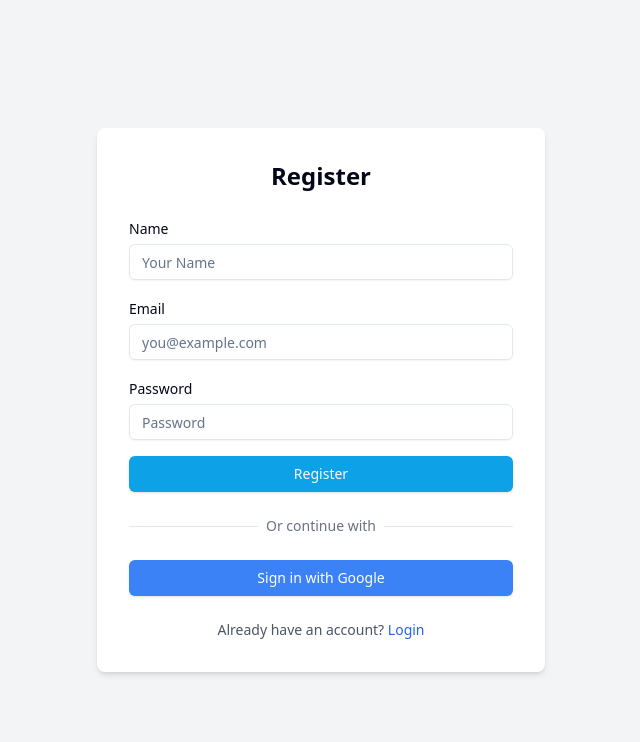
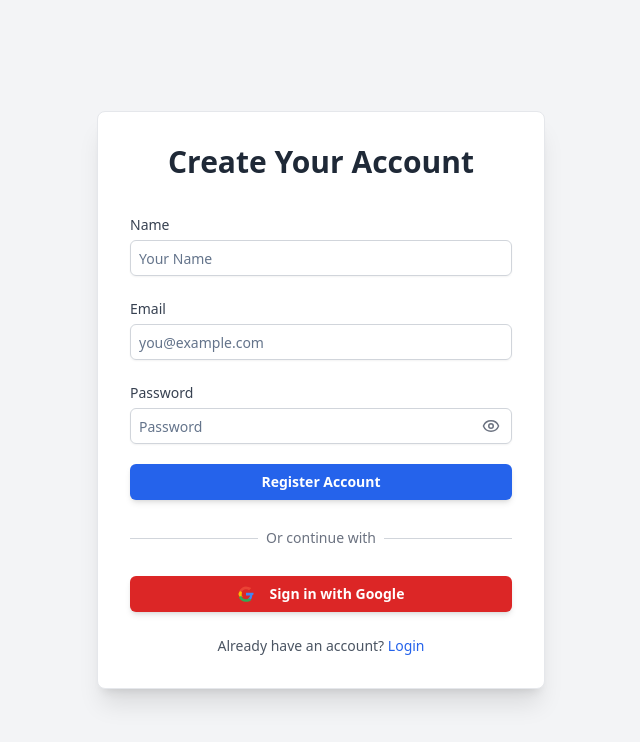
Before and after one commit to Sahityah/Portpolio_Core_Front, a React (Vite) app: page /register in a window 1280 px wide. Shown: the top 742 px of the page, without its empty margins (319-959 px from the left). Built offline with nearby package versions, Linux system fonts and the light colour scheme; no server answers.

Commit message:
fixed : error related registration page and enhaced features

```diff
--- a/src/pages/RegisterPage.tsx
+++ b/src/pages/RegisterPage.tsx
@@ -1,13 +1,15 @@
 // src/pages/RegisterPage.tsx
 
-import React, { useState } from 'react';
+import React, { useState ,useEffect} from 'react';
+import { useNavigate } from 'react-router-dom'; // Import useNavigate for redirection
 import useAuthStore from '@/store/useAuthStore'; // Adjust this path if your useAuthStore is elsewhere
 import { Button } from '@/components/ui/button'; // Example UI components (adjust paths as needed)
 import { Input } from '@/components/ui/input';
 import { Label } from '@/components/ui/label';
+import { Eye, EyeOff } from 'lucide-react'; // For show/hide password icon
 
 const RegisterPage: React.FC = () => {
-  // Correctly use the hook to get auth functions and state
+  const navigate = useNavigate(); // Initialize navigate hook
   const { register, loginWithGoogle, isAuthenticated } = useAuthStore();
 
   const [name, setName] = useState('');
@@ -15,19 +17,77 @@ const RegisterPage: React.FC = () => {
   const [password, setPassword] = useState('');
   const [loading, setLoading] = useState(false);
   const [error, setError] = useState<string | null>(null);
+  const [showPassword, setShowPassword] = useState(false); // State for password visibility
+
+  // State for client-side validation errors
+  const [nameError, setNameError] = useState<string | null>(null);
+  const [emailError, setEmailError] = useState<string | null>(null);
+  const [passwordError, setPasswordError] = useState<string | null>(null);
+
+  // Client-side validation logic
+  const validateForm = () => {
+    let isValid = true;
+    setNameError(null);
+    setEmailError(null);
+    setPasswordError(null);
+
+    if (!name.trim()) {
+      setNameError('Name is required.');
+      isValid = false;
+    }
+
+    if (!email.trim()) {
+      setEmailError('Email is required.');
+      isValid = false;
+    } else if (!/\S+@\S+\.\S+/.test(email)) { // Basic email regex
+      setEmailError('Invalid email format.');
+      isValid = false;
+    }
+
+    if (!password) {
+      setPasswordError('Password is required.');
+      isValid = false;
+    } else if (password.length < 6) { // Minimum password length
+      setPasswordError('Password must be at least 6 characters long.');
+      isValid = false;
+    }
+
+    return isValid;
+  };
+
+  const getPasswordStrength = (pwd: string) => {
+    let strength = 0;
+    if (pwd.length > 5) strength++;
+    if (pwd.length > 8) strength++;
+    if (/[A-Z]/.test(pwd)) strength++;
+    if (/[a-z]/.test(pwd)) strength++;
+    if (/[0-9]/.test(pwd)) strength++;
+    if (/[^A-Za-z0-9]/.test(pwd)) strength++; // Special characters
+
+    if (strength < 3) return { text: 'Weak', color: 'text-red-500' };
+    if (strength < 5) return { text: 'Medium', color: 'text-yellow-500' };
+    return { text: 'Strong', color: 'text-green-500' };
+  };
+
+  const passwordStrength = getPasswordStrength(password);
 
   const handleSubmit = async (e: React.FormEvent) => {
     e.preventDefault();
+    if (!validateForm()) {
+      return; // Stop if client-side validation fails
+    }
+
     setError(null);
     setLoading(true);
     try {
       await register(name, email, password);
-      // Optional: Redirect to dashboard or show success message on successful registration
-      // navigate('/dashboard'); // If you're using useNavigate from react-router-dom
       console.log('Registration successful!');
+      navigate('/dashboard'); // Redirect to dashboard on successful registration
     } catch (err: any) {
       console.error('Registration failed:', err);
-      setError(err.message || 'Registration failed. Please try again.');
+      // More specific error handling if backend sends distinct error codes/messages
+      const errorMessage = err.response?.data?.message || err.message || 'Registration failed. Please try again.';
+      setError(errorMessage);
     } finally {
       setLoading(false);
     }
@@ -37,79 +97,111 @@ const RegisterPage: React.FC = () => {
     setError(null);
     setLoading(true);
     try {
-      // In a real application, you'd trigger the Google One Tap/OAuth flow here
-      // and get the credential. For this example, we'll use a mock credential.
-      await loginWithGoogle("mock_google_credential_from_ui");
+      // In a real application, you would integrate Google One Tap or OAuth 2.0 flow here.
+      // This typically involves:
+      // 1. Initializing Google Identity Services client (gapi.client.init or google.accounts.id.initialize).
+      // 2. Displaying the Google One Tap prompt or a Google sign-in button.
+      // 3. Handling the successful credential response (ID token).
+      // 4. Sending the ID token to your backend via loginWithGoogle.
+
+      // For this example, we're using a mock credential.
+      await loginWithGoogle("mock_google_credential_from_ui_flow");
       console.log('Google login successful!');
+      navigate('/dashboard'); // Redirect on successful Google login
     } catch (err: any) {
       console.error('Google login failed:', err);
-      setError(err.message || 'Google login failed. Please try again.');
+      const errorMessage = err.response?.data?.message || err.message || 'Google sign-in failed. Please try again.';
+      setError(errorMessage);
     } finally {
       setLoading(false);
     }
   };
 
-  // If already authenticated, perhaps redirect or show different content
+  // If already authenticated, redirect to dashboard
+  useEffect(() => {
     if (isAuthenticated) {
-    // return <p>You are already logged in!</p>; // Or redirect via navigate('/dashboard')
+      navigate('/dashboard');
     }
+  }, [isAuthenticated, navigate]);
 
   return (
-    <div className="flex flex-col items-center justify-center min-h-screen bg-gray-100 p-4">
-      <div className="w-full max-w-md bg-white p-8 rounded-lg shadow-md">
-        <h2 className="text-2xl font-bold text-center mb-6">Register</h2>
+    <div className="flex flex-col items-center justify-center min-h-screen bg-gray-100 p-4 font-inter">
+      <div className="w-full max-w-md bg-white p-8 rounded-lg shadow-xl border border-gray-200">
+        <h2 className="text-3xl font-extrabold text-center text-gray-800 mb-8">Create Your Account</h2>
 
         {error && (
-          <div className="bg-red-100 border border-red-400 text-red-700 px-4 py-3 rounded relative mb-4" role="alert">
-            <span className="block sm:inline">{error}</span>
+          <div className="bg-red-100 border border-red-400 text-red-700 px-4 py-3 rounded-md relative mb-4 text-sm" role="alert">
+            <p>{error}</p>
           </div>
         )}
 
-        <form onSubmit={handleSubmit} className="space-y-4">
+        <form onSubmit={handleSubmit} className="space-y-5">
           <div>
-            <Label htmlFor="name">Name</Label>
+            <Label htmlFor="name" className="text-sm font-medium text-gray-700">Name</Label>
             <Input
               id="name"
               type="text"
               value={name}
-              onChange={(e) => setName(e.target.value)}
+              onChange={(e) => { setName(e.target.value); setNameError(null); }}
               placeholder="Your Name"
               required
-              className="mt-1 block w-full"
+              className={`mt-1 block w-full rounded-md border ${nameError ? 'border-red-500' : 'border-gray-300'} focus:ring-blue-500 focus:border-blue-500 shadow-sm p-2`}
             />
+            {nameError && <p className="text-red-500 text-xs mt-1">{nameError}</p>}
           </div>
           <div>
-            <Label htmlFor="email">Email</Label>
+            <Label htmlFor="email" className="text-sm font-medium text-gray-700">Email</Label>
             <Input
               id="email"
               type="email"
               value={email}
-              onChange={(e) => setEmail(e.target.value)}
+              onChange={(e) => { setEmail(e.target.value); setEmailError(null); }}
               placeholder="you@example.com"
               required
-              className="mt-1 block w-full"
+              className={`mt-1 block w-full rounded-md border ${emailError ? 'border-red-500' : 'border-gray-300'} focus:ring-blue-500 focus:border-blue-500 shadow-sm p-2`}
             />
+            {emailError && <p className="text-red-500 text-xs mt-1">{emailError}</p>}
           </div>
           <div>
-            <Label htmlFor="password">Password</Label>
+            <Label htmlFor="password" className="text-sm font-medium text-gray-700">Password</Label>
+            <div className="relative mt-1">
               <Input
                 id="password"
-              type="password"
+                type={showPassword ? 'text' : 'password'}
                 value={password}
-              onChange={(e) => setPassword(e.target.value)}
+                onChange={(e) => { setPassword(e.target.value); setPasswordError(null); }}
                 placeholder="Password"
                 required
-              className="mt-1 block w-full"
+                className={`block w-full rounded-md border ${passwordError ? 'border-red-500' : 'border-gray-300'} focus:ring-blue-500 focus:border-blue-500 shadow-sm pr-10 p-2`}
               />
+              <button
+                type="button"
+                onClick={() => setShowPassword(!showPassword)}
+                className="absolute inset-y-0 right-0 pr-3 flex items-center text-gray-500 hover:text-gray-700"
+                aria-label={showPassword ? 'Hide password' : 'Show password'}
+              >
+                {showPassword ? <EyeOff size={18} /> : <Eye size={18} />}
+              </button>
             </div>
-          <Button type="submit" className="w-full" disabled={loading}>
-            {loading ? 'Registering...' : 'Register'}
+            {passwordError && <p className="text-red-500 text-xs mt-1">{passwordError}</p>}
+            {password && !passwordError && ( // Show strength only if password is typed and no error
+              <p className={`text-xs mt-1 ${passwordStrength.color}`}>
+                Password Strength: {passwordStrength.text}
+              </p>
+            )}
+          </div>
+          <Button
+            type="submit"
+            className="w-full bg-blue-600 hover:bg-blue-700 text-white font-semibold py-2 px-4 rounded-md shadow-md transition duration-300 ease-in-out transform hover:-translate-y-0.5"
+            disabled={loading}
+          >
+            {loading ? 'Registering...' : 'Register Account'}
           </Button>
         </form>
 
-        <div className="relative my-6">
+        <div className="relative my-7">
           <div className="absolute inset-0 flex items-center">
-            <span className="w-full border-t"></span>
+            <span className="w-full border-t border-gray-300"></span>
           </div>
           <div className="relative flex justify-center text-sm">
             <span className="bg-white px-2 text-gray-500">Or continue with</span>
@@ -117,15 +209,33 @@ const RegisterPage: React.FC = () => {
         </div>
 
         <Button
-          className="w-full bg-blue-500 hover:bg-blue-600 text-white"
+          className="w-full bg-red-600 hover:bg-red-700 text-white font-semibold py-2 px-4 rounded-md shadow-md transition duration-300 ease-in-out transform hover:-translate-y-0.5 flex items-center justify-center"
           onClick={handleGoogleLogin}
           disabled={loading}
         >
-          {loading ? 'Signing in with Google...' : 'Sign in with Google'}
+          {loading ? (
+            <>
+              <svg className="animate-spin -ml-1 mr-3 h-5 w-5 text-white" xmlns="http://www.w3.org/2000/svg" fill="none" viewBox="0 0 24 24">
+                <circle className="opacity-25" cx="12" cy="12" r="10" stroke="currentColor" strokeWidth="4"></circle>
+                <path className="opacity-75" fill="currentColor" d="M4 12a8 8 0 018-8V0C5.373 0 0 5.373 0 12h4zm2 5.291A7.962 7.962 0 014 12H0c0 3.042 1.135 5.824 3 7.938l3-2.647z"></path>
+              </svg>
+              Signing in with Google...
+            </>
+          ) : (
+            <>
+              <svg className="w-5 h-5 mr-2" viewBox="0 0 48 48">
+                <path fill="#EA4335" d="M24 9.5c3.54 0 6.75 1.22 9.24 3.23l6.53-6.53C34.62 3.82 29.38 1.5 24 1.5 15.5 1.5 8.24 6.94 4.5 14.5l6.51 5.02C12.16 13.91 17.5 9.5 24 9.5z"></path>
+                <path fill="#4285F4" d="M46.7 24.5c0-1.57-.15-3.09-.43-4.59H24v8.58h12.43c-.77 4.09-3.08 7.45-6.19 9.68l6.19 4.79c3.67-3.4 6.13-8.52 6.13-14.71z"></path>
+                <path fill="#FBBC04" d="M12.16 32.74c-.67-2.09-1.07-4.39-1.07-6.74s.4-4.65 1.07-6.74l-6.51-5.02C4.3 18.06 1.5 20.81 1.5 24.5s2.8 6.44 6.09 9.92l6.57-5.04z"></path>
+                <path fill="#34A853" d="M24 47.5c6.54 0 12.06-2.14 16.08-5.83l-6.19-4.79c-2.92 1.93-6.69 3.12-9.89 3.12-6.5 0-11.84-4.41-14.5-10.91l-6.57 5.04c3.76 7.57 11.02 13.01 19.57 13.01z"></path>
+              </svg>
+              Sign in with Google
+            </>
+          )}
         </Button>
 
         <p className="mt-6 text-center text-sm text-gray-600">
-          Already have an account? <a href="/login" className="text-blue-600 hover:underline">Login</a>
+          Already have an account? <a href="/login" className="text-blue-600 hover:underline font-medium">Login</a>
         </p>
       </div>
     </div>
```
Lines whose indentation alone changed are shown as unchanged.
